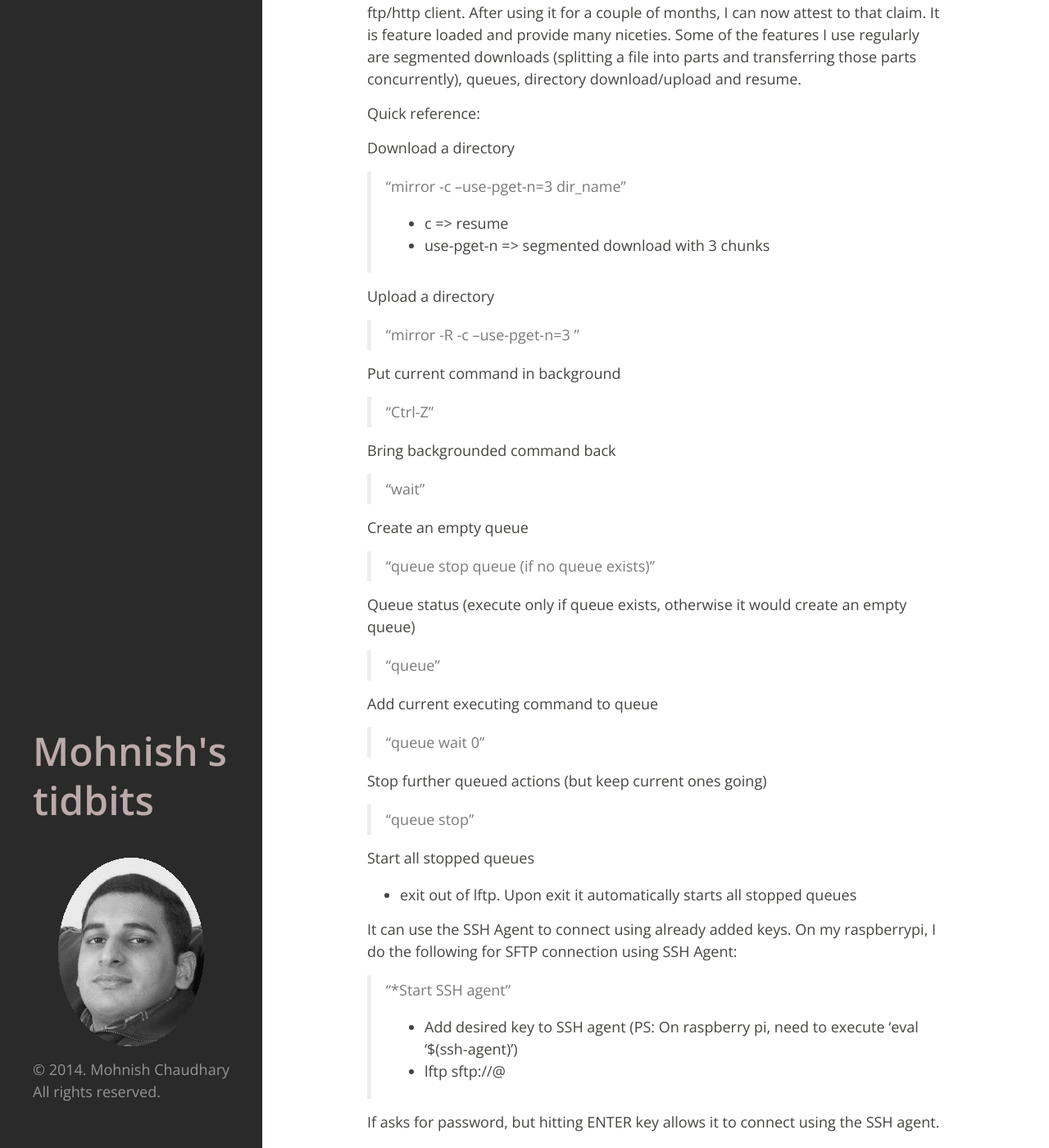
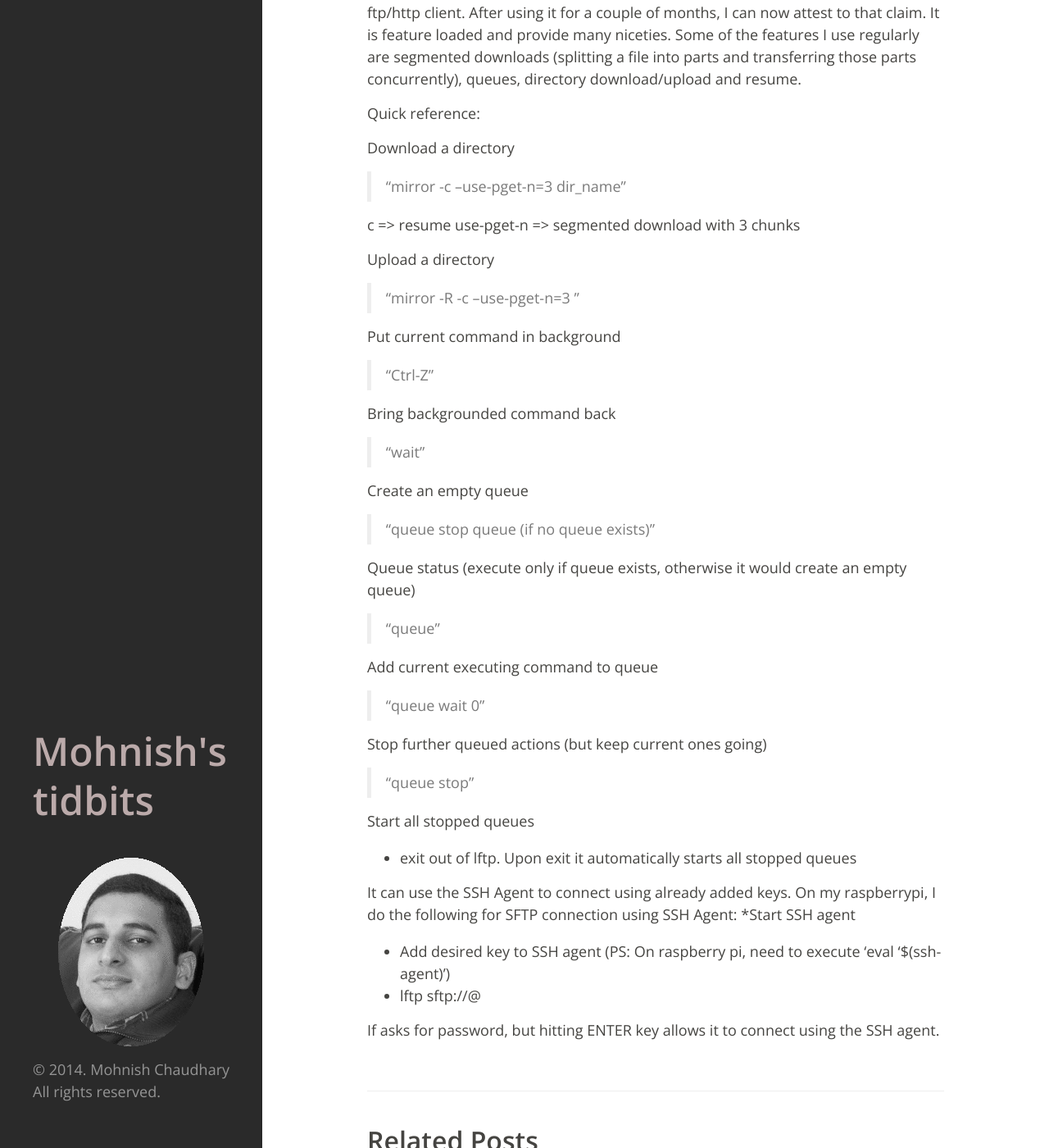
Before and after one commit to mohnish82/mohnish82.github.io, a Jekyll site: the page built from _posts/2014-09-11-LFTP-queues.md, in a window 1280 px wide and 1400 px high, scrolled down 222 px. Shown: the whole window at 82% size. Built offline with Jekyll 4.4.1, drawn with Linux system fonts in a browser that asks for light colours; Markdown is read by kramdown in place of the engine named in the settings.

```diff
--- a/_posts/2014-09-11-LFTP-queues.md
+++ b/_posts/2014-09-11-LFTP-queues.md
@@ -11,8 +11,9 @@ Quick reference:
 
 Download a directory
 > mirror -c --use-pget-n=3 dir_name
- * c => resume
- * use-pget-n => segmented download with 3 chunks
+
+c => resume
+use-pget-n => segmented download with 3 chunks
 
 Upload a directory
 > mirror -R -c --use-pget-n=3 <dir_name>
@@ -40,8 +41,8 @@ Start all stopped queues
  - exit out of lftp. Upon exit it automatically starts all stopped queues
 
 It can use the SSH Agent to connect using already added keys. On my raspberrypi, I do the following for SFTP connection using SSH Agent:
-> *Start SSH agent
-> * Add desired key to SSH agent (PS: On raspberry pi, need to execute 'eval '$(ssh-agent)')
-> * lftp sftp://<user>@<server>
+*Start SSH agent
+* Add desired key to SSH agent (PS: On raspberry pi, need to execute 'eval '$(ssh-agent)')
+* lftp sftp://<user>@<server>
 
 If asks for password, but hitting ENTER key allows it to connect using the SSH agent.
```
